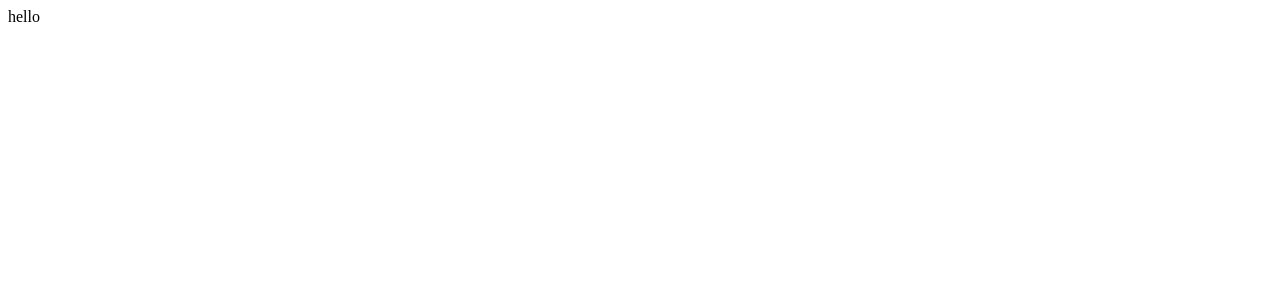
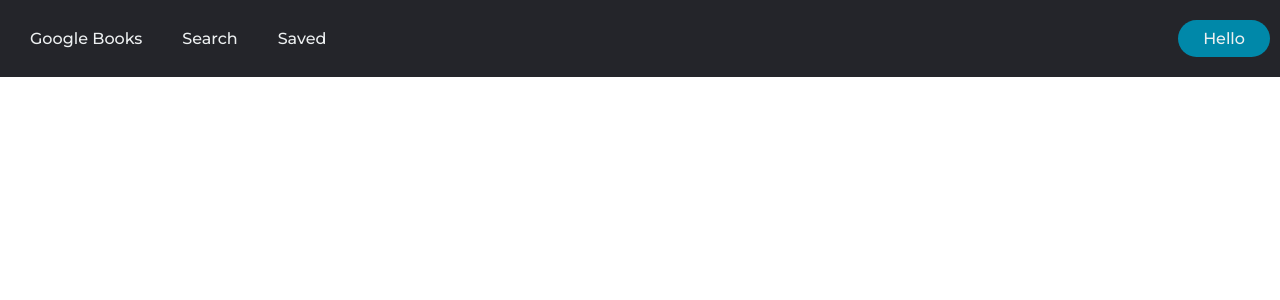
Before and after one commit to kev-luo/google-books, a React (Create React App) app in the folder client/: page / in a window 1280 px wide. Shown: the top 300 px of the page. Built offline with nearby package versions, Linux system fonts and the light colour scheme.

Commit message:
navbar styling

```diff
--- a/client/package.json
+++ b/client/package.json
@@ -11,6 +11,8 @@
     "eject": "react-scripts eject"
   },
   "dependencies": {
+    "@material-ui/core": "^4.11.0",
+    "@material-ui/icons": "^4.9.1",
     "axios": "^0.21.0",
     "react": "^17.0.1",
     "react-dom": "^17.0.1",
--- /dev/null
+++ b/client/src/App.css
@@ -0,0 +1,15 @@
+@import url('https://fonts.googleapis.com/css?family=Montserrat:500');
+
+* {
+  box-sizing: border-box;
+  margin: 0;
+  padding: 0;
+}
+
+li, a, button {
+  font-family: "Montserrat", sans-serif;
+  font-weight: 500;
+  font-size: 16px;
+  color: #edf0f1;
+  text-decoration: none;
+}
--- a/client/src/App.js
+++ b/client/src/App.js
@@ -1,7 +1,10 @@
 import React from 'react';
+import './App.css';
+
+import Nav from './components/Nav';
 
 export default function App() {
   return (
-    <div>hello</div>
+    <Nav />
   )
 }
--- a/client/src/components/Nav.js
+++ b/client/src/components/Nav.js
@@ -1,9 +1,52 @@
 import React from 'react'
+import { makeStyles } from '@material-ui/core/styles';
+
+const useStyles = makeStyles(theme => ({
+  root: {
+    display: 'flex',
+    justifyContent: 'space-between',
+    alignItems: 'center',
+    padding: '20px 10px',
+    background: '#24252A',
+  },
+  navList: {
+    listStyle: 'none',
+    '& > li': {
+      display: 'inline-block',
+      padding: '0 20px',
+      '& > a': {
+        transition: 'all 0.3s ease 0s',
+        '&:hover': {
+          color: '#0088a9'
+        }
+      }
+    }
+  },
+  rightButton: {
+    padding: '9px 25px',
+    backgroundColor: 'rgba(0,136,169,1)',
+    border: 'none',
+    borderRadius: '50px',
+    cursor: 'pointer',
+    transition: 'all 0.3s ease 0s',
+    '&:hover': {
+      backgroundColor: 'rgba(0,136,169,0.8)'
+    }
+  }
+}))
 
 export default function Nav() {
+  const classes = useStyles();
   return (
-    <div>
-
+    <div className={classes.root}>
+      <nav>
+        <ul className={classes.navList}>
+          <li><a href="#" >Google Books</a></li>
+          <li><a href="#" >Search</a></li>
+          <li><a href="#" >Saved</a></li>
+        </ul>
+      </nav>
+      <a href="#"><button className={classes.rightButton} >Hello</button></a>
     </div>
   )
 }
```
Also changed, not shown: client/src/pages/SingleBook.js (added, +9 -0 lines), client/src/components/google.png (added), 1 other file (tests, documents, lock files or other folders).
